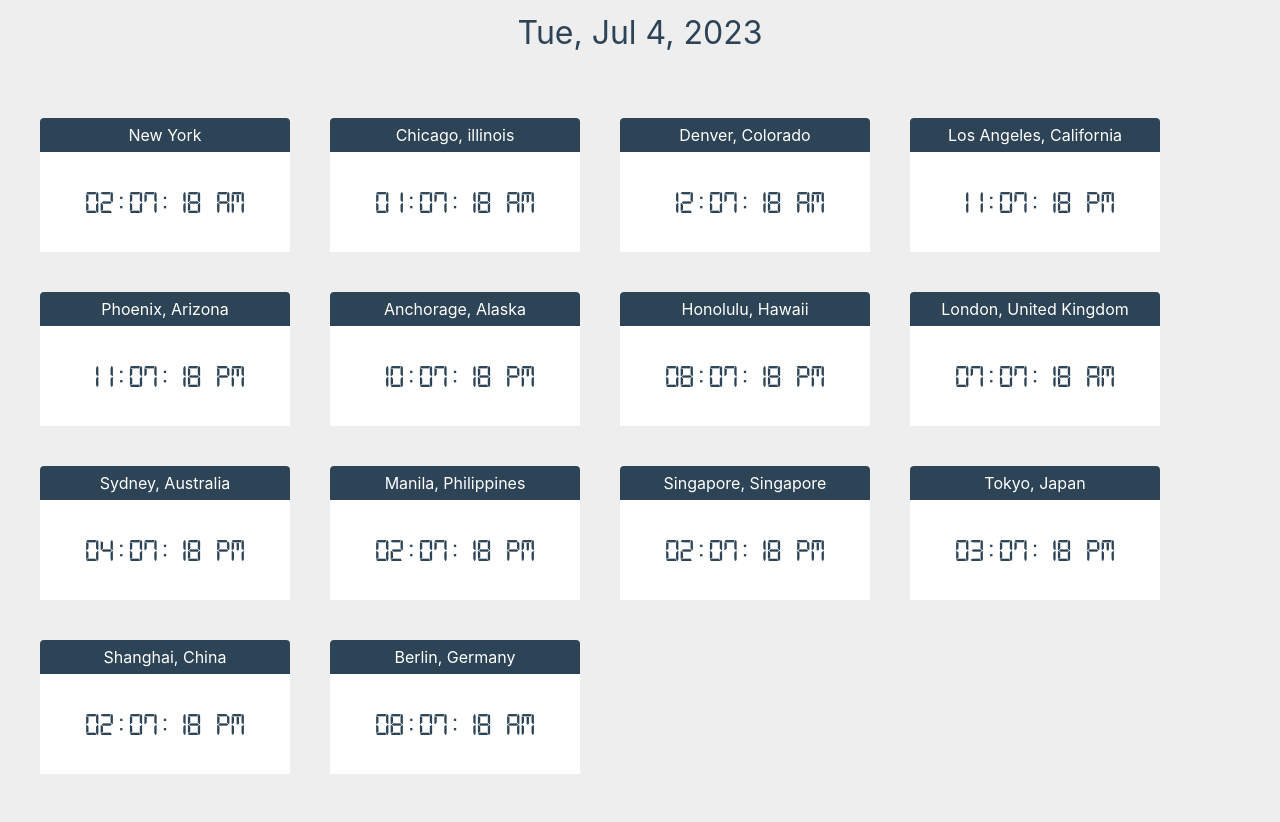
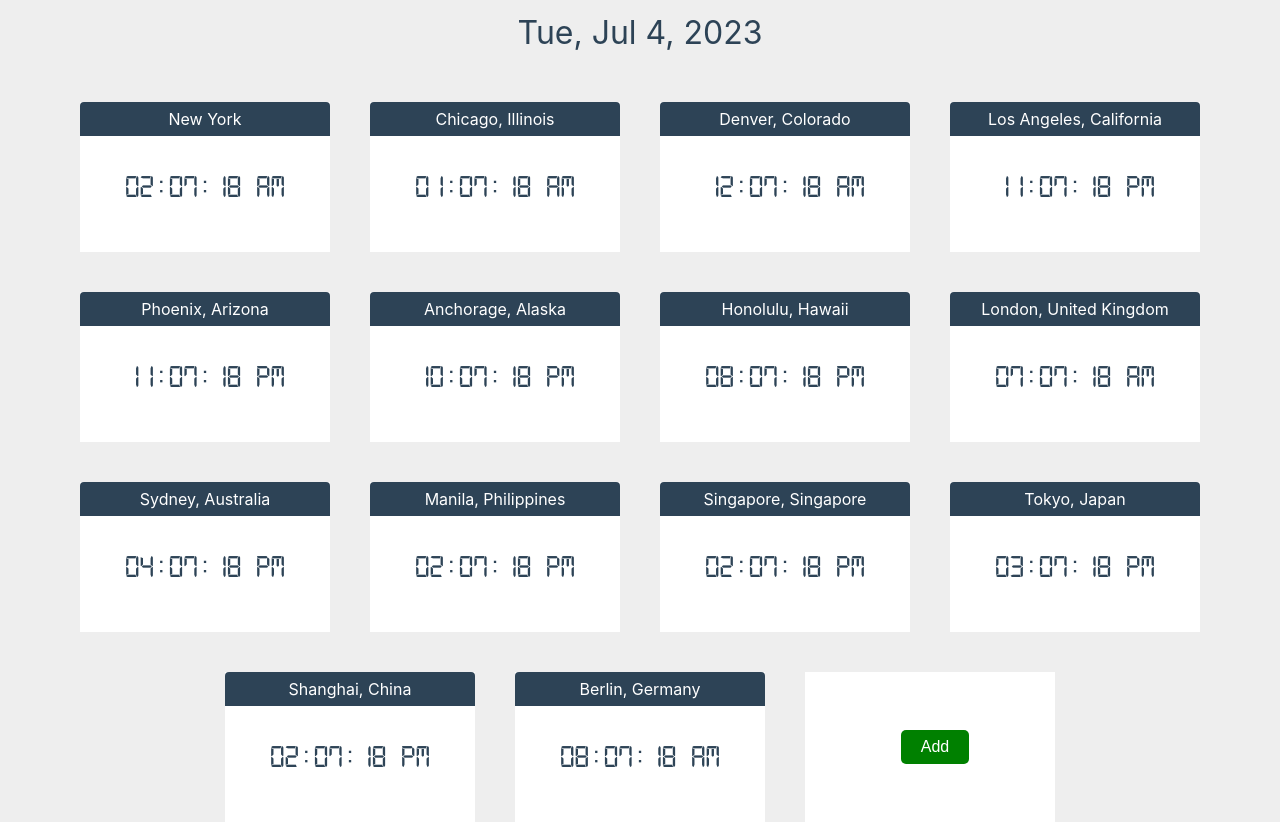
Before and after one commit to subayeel/clock, a React (Create React App) app: page /time in a window 1280 px wide. Shown: the part 261-1083 px from the top of the page. Before the commit the page ends 1051 px from the top, so only its background shows below. Built offline with nearby package versions, Linux system fonts and the light colour scheme.

Commit message:
implemented add functionality

```diff
--- a/src/App.js
+++ b/src/App.js
@@ -2,9 +2,8 @@ import { Routes, Route, BrowserRouter as Router, } from "react-router-dom";
 import Subayeel from "./Components/Subayeel";
 import Time from "./Components/Time";
 import Layout from "./Components/Layout"
-import Timer from "./Components/Time";
-import Stopwatch from "./Components/stopwatch"
-
+import Timer from "./Components/Timer";
+import Stopwatch from "./Components/stopwatch";
 
 function App() {
   return (
--- a/src/Components/CityTime.jsx
+++ b/src/Components/CityTime.jsx
@@ -3,7 +3,6 @@ import '../index.css'
 
 const getTimeByTimezoneOffset = (timezoneOffset) => {
   const currentTime = new Date();
-  console.log(timezoneOffset);
   const offsetMilliseconds = timezoneOffset * 60 * 1000;
   const cityTime = new Date(currentTime.getTime() + offsetMilliseconds);
   return cityTime.toLocaleTimeString([], { hour: '2-digit', minute: '2-digit', second: '2-digit', hour12: true });
--- a/src/Components/Time.jsx
+++ b/src/Components/Time.jsx
@@ -1,10 +1,50 @@
 import React, { useState, useEffect } from 'react';
 import CityTime from './CityTime';
-import '../styles/time.css'
+import '../styles/time.css';
+import citiesData from '../data/cities.json';
+import countriesData from '../data/countries.json';
 
+const Modal = ({ isOpen, onClose, handleCitySelect, countries }) => {
+  const [selectedCountry, setSelectedCountry] = useState('');
+
+  const handleCountryChange = (e) => {
+    setSelectedCountry(e.target.value);
+  };
+
+  const handleAddClick = () => {
+    handleCitySelect(selectedCountry);
+    onClose();
+  };
+
+  if (!isOpen) return null;
+
+  return (
+    <div className="modal-overlay">
+      <div className="modal">
+        <div className="modal-content">
+          <h2>Choose Your Country</h2>
+          <select value={selectedCountry} onChange={handleCountryChange}>
+            <option value="">Select a country</option>
+            {countries.map((country) => (
+              <option key={country.countryName}>{country.countryName}</option>
+            ))}
+          </select>
+          <div className="modal-buttons">
+            <button className="add-button" onClick={handleAddClick}>
+              Add
+            </button>
+            <button onClick={onClose}>Close</button>
+          </div>
+        </div>
+      </div>
+    </div>
+  );
+};
 
 const Time = () => {
   const [currentTime, setCurrentTime] = useState(new Date());
+  const [selectedCities, setSelectedCities] = useState([]);
+  const [isModalOpen, setIsModalOpen] = useState(false);
 
   useEffect(() => {
     const interval = setInterval(() => {
@@ -31,36 +71,70 @@ const Time = () => {
     year: 'numeric',
   };
   const formattedDate = currentTime.toLocaleDateString(undefined, optionsDate);
+
+  const handleCitySelect = (city) => {
+    setSelectedCities([...selectedCities, city]);
+  };
+
+  const handleOpenModal = () => {
+    setIsModalOpen(true);
+  };
+
+  const handleCloseModal = () => {
+    setIsModalOpen(false);
+  };
+
   return (
     <>
-            <div className='centerContainer'>
+      <div className="main">
+        <div className="centerContainer">
           <div>
-                  <div className='heading'>Time now</div>
-                  <div className='formattedTime'>{formattedTime}</div>
-                  <div className='formattedDate'>{formattedDate}</div>
+            <div className="heading">Time now</div>
+            <div className="formattedTime">{formattedTime}</div>
+            <div className="formattedDate">{formattedDate}</div>
           </div>
         </div>
 
         <div>
-                <ul>
           <div className="cardContainerWrapper">
-                    <CityTime cityName="New York" timezoneOffset={-570} />
-                    <CityTime cityName="Chicago, illinois" timezoneOffset={-630} />
-                    <CityTime cityName="Denver, Colorado" timezoneOffset={-690} />
-                    <CityTime cityName="Los Angeles, California" timezoneOffset={-750} />
-                    <CityTime cityName="Phoenix, Arizona" timezoneOffset={-750} />
-                    <CityTime cityName="Anchorage, Alaska" timezoneOffset={-810} />
-                    <CityTime cityName="Honolulu, Hawaii" timezoneOffset={-930} />
-                    <CityTime cityName="London, United Kingdom" timezoneOffset={-270} />
-                    <CityTime cityName="Sydney, Australia" timezoneOffset={270} />
-                    <CityTime cityName="Manila, Philippines" timezoneOffset={150} />
-                    <CityTime cityName="Singapore, Singapore" timezoneOffset={150} />
-                    <CityTime cityName="Tokyo, Japan" timezoneOffset={210} />
-                    <CityTime cityName="Shanghai, China" timezoneOffset={150} />
-                    <CityTime cityName="Berlin, Germany" timezoneOffset={-210} />
-
+            {citiesData.map((cityData) => (
+              <CityTime
+                key={cityData.cityName}
+                cityName={cityData.cityName}
+                timezoneOffset={cityData.timezoneOffset}
+              />
+            ))}
+            {selectedCities.map((city) => {
+              const countryData = countriesData.find(
+                (country) => country.countryName === city
+              );
+              return (
+                <CityTime
+                  key={city}
+                  cityName={city}
+                  timezoneOffset={countryData ? countryData.timezoneOffset : 0}
+                />
+              );
+            })}
+            <div className="cardContainer">
+              <div className="cityTime">
+                <div>
+                  <div className="modal-buttons center">
+                    <button className="custom-button" onClick={handleOpenModal}>
+                      Add
+                    </button>
                   </div>
-                </ul>
+                  <Modal
+                    isOpen={isModalOpen}
+                    onClose={handleCloseModal}
+                    handleCitySelect={handleCitySelect}
+                    countries={countriesData}
+                  />
+                </div>
+              </div>
+            </div>
+          </div>
+        </div>
       </div>
     </>
   );
--- /dev/null
+++ b/src/data/cities.json
@@ -0,0 +1,58 @@
+[
+    {
+      "cityName": "New York",
+      "timezoneOffset": -570
+    },
+    {
+      "cityName": "Chicago, Illinois",
+      "timezoneOffset": -630
+    },
+    {
+      "cityName": "Denver, Colorado",
+      "timezoneOffset": -690
+    },
+    {
+      "cityName": "Los Angeles, California",
+      "timezoneOffset": -750
+    },
+    {
+      "cityName": "Phoenix, Arizona",
+      "timezoneOffset": -750
+    },
+    {
+      "cityName": "Anchorage, Alaska",
+      "timezoneOffset": -810
+    },
+    {
+      "cityName": "Honolulu, Hawaii",
+      "timezoneOffset": -930
+    },
+    {
+      "cityName": "London, United Kingdom",
+      "timezoneOffset": -270
+    },
+    {
+      "cityName": "Sydney, Australia",
+      "timezoneOffset": 270
+    },
+    {
+      "cityName": "Manila, Philippines",
+      "timezoneOffset": 150
+    },
+    {
+      "cityName": "Singapore, Singapore",
+      "timezoneOffset": 150
+    },
+    {
+      "cityName": "Tokyo, Japan",
+      "timezoneOffset": 210
+    },
+    {
+      "cityName": "Shanghai, China",
+      "timezoneOffset": 150
+    },
+    {
+      "cityName": "Berlin, Germany",
+      "timezoneOffset": -210
+    }
+  ]
--- /dev/null
+++ b/src/data/countries.json
@@ -0,0 +1,17 @@
+[
+    { "countryName": "Afghanistan", "timezoneOffset": -30 },
+    { "countryName": "Albania", "timezoneOffset": -210 },
+    { "countryName": "Algeria", "timezoneOffset": -150 },
+    { "countryName": "Andorra", "timezoneOffset": -210 },
+    { "countryName": "Angola", "timezoneOffset": -90 },
+    { "countryName": "Antigua and Barbuda", "timezoneOffset": 680 },
+    { "countryName": "Argentina", "timezoneOffset": 810 },
+    { "countryName": "Armenia", "timezoneOffset": -30 },
+    { "countryName": "Australia", "timezoneOffset": 330 },
+    { "countryName": "Austria", "timezoneOffset": -210 },
+    { "countryName": "Azerbaijan", "timezoneOffset": -30 },
+    { "countryName": "Bahamas", "timezoneOffset": 680 },
+    { "countryName": "Bahrain", "timezoneOffset": 210 },
+    { "countryName": "Bangladesh", "timezoneOffset": 0 },
+    { "countryName": "Barbados", "timezoneOffset": 680 }
+]
--- a/src/index.css
+++ b/src/index.css
@@ -13,6 +13,8 @@
 
 body {
   margin: 0;
+  padding:0;
+  box-sizing: border-box;
   font-family: -apple-system, BlinkMacSystemFont, "Segoe UI", "Roboto", "Oxygen",
     "Ubuntu", "Cantarell", "Fira Sans", "Droid Sans", "Helvetica Neue",
     sans-serif;
--- a/src/styles/time.css
+++ b/src/styles/time.css
@@ -1,13 +1,18 @@
+
 .cardContainerWrapper {
     display: flex;
     flex-wrap: wrap;
     row-gap: 40px;
+    /* border: 2px solid red; */
+    justify-content: center;
     gap: 40px;
   }
 
 .cardContainer {
     width: 250px;
     background-color: white;
+    /* border: 2px solid red; */
+    height: 150px;
 }
 
 .cityTime {
@@ -24,7 +29,7 @@
     display: flex;
     justify-content: center;
     align-items: center;
-    /* border: 2px solid red; */
+     /* border: 2px solid red;  */
     padding-top: 50px;
     padding-bottom: 50px;
 }
@@ -64,3 +69,73 @@
     border-top-left-radius: 4px;
     border-top-right-radius: 4px;
 }
+
+/* styling for modal */
+.modal {
+    position: fixed;
+    top: 0;
+    left: 0;
+    width: 100%;
+    height: 100%;
+    background-color: rgba(0, 0, 0, 0.5);
+    display: flex;
+    justify-content: center;
+    align-items: center;
+    z-index: 1000; /* Ensure the modal is on top of other elements */
+  }
+
+  .modal-content {
+    background-color: #fff;
+    padding: 20px;
+    border-radius: 5px;
+    display: flex;
+    flex-direction: column;
+  }
+
+  .modal-content h2 {
+    font-size: 24px;
+    margin-bottom: 10px;
+  }
+
+  .modal-content select {
+    width: 100%;
+    margin-bottom: 10px;
+  }
+
+  .modal-buttons {
+    display: flex;
+    justify-content: flex-end;
+  }
+
+  .modal-buttons button {
+    margin-left: 10px;
+    padding: 8px 20px;
+    border: none;
+    border-radius: 5px;
+    font-size: 16px;
+    cursor: pointer;
+  }
+
+  /* Green Add button */
+  .modal-buttons button.add-button {
+    background-color: green;
+    color: #fff;
+  }
+
+  /* Blue Close button */
+  .modal-buttons button.close-button {
+    background-color: blue;
+    color: #fff;
+  }
+
+  .custom-button {
+    background-color: green;
+    color: #fff;
+  }
+
+  .center {
+    display: flex;
+    justify-content: flex-end;
+    align-items: center;
+    padding-top: 50px;
+  }
```
Also changed, not shown: src/Components/Button.jsx (added, +93 -0 lines). Lines whose indentation alone changed are shown as unchanged.
